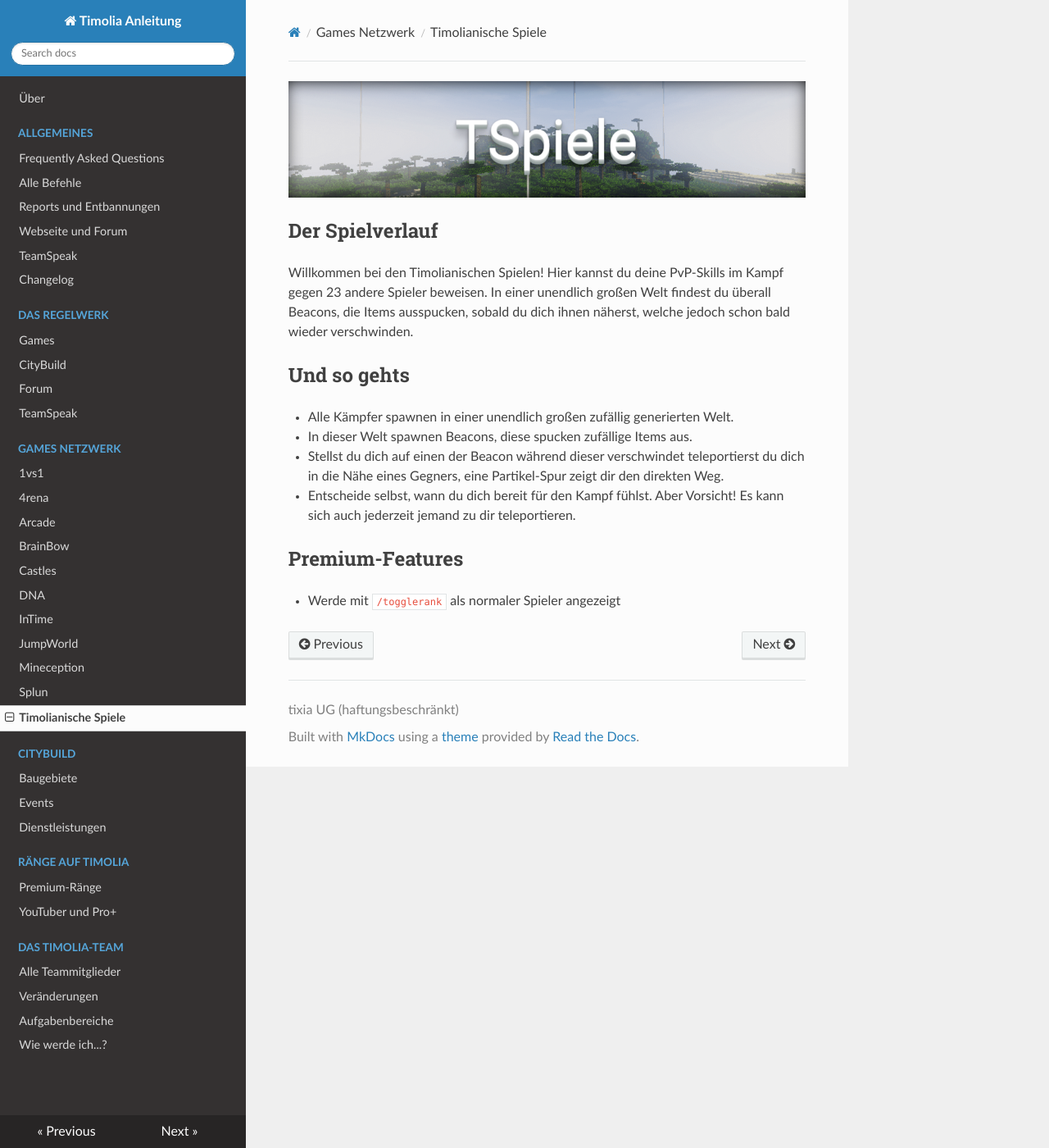
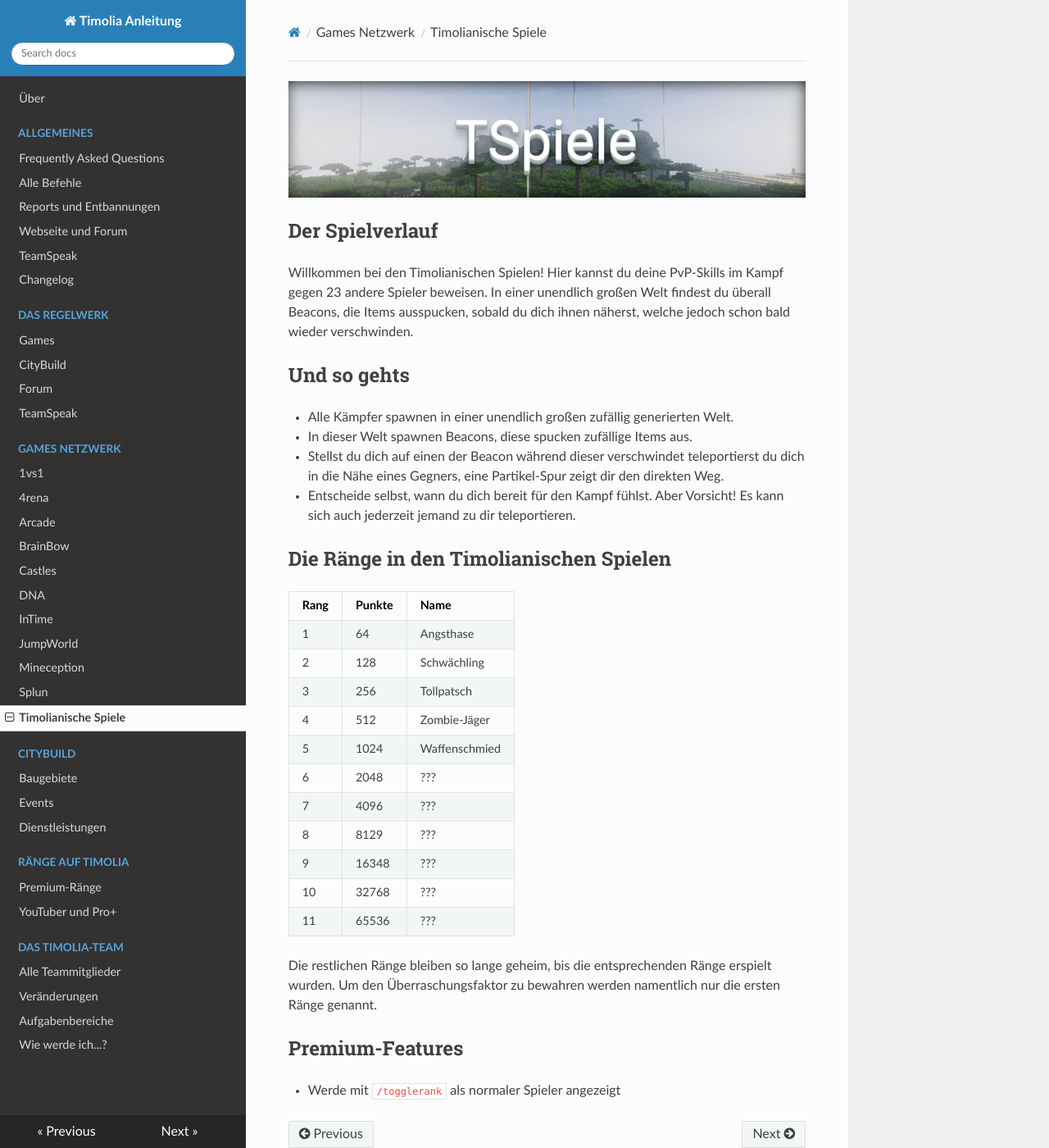
Before and after one commit to TimoliaDE/HowTo, an MkDocs documentation site: the page built from docs/games/tspiele.md, in a window 1280 px wide and 1400 px high. Shown: the whole window at 82% size. Built offline with MkDocs 1.6.1, drawn with Linux system fonts in a browser that asks for light colours; nearby versions of some CDN libraries; old or Windows-style settings are respelled for this version of MkDocs.

Commit message:
Ränge nun auch in TSpiele hinzugefügt

```diff
--- a/docs/games/tspiele.md
+++ b/docs/games/tspiele.md
@@ -10,5 +10,23 @@ Willkommen bei den Timolianischen Spielen! Hier kannst du deine PvP-Skills im Ka
 - Stellst du dich auf einen der Beacon während dieser verschwindet teleportierst du dich in die Nähe eines Gegners, eine Partikel-Spur zeigt dir den direkten Weg.
 - Entscheide selbst, wann du dich bereit für den Kampf fühlst. Aber Vorsicht! Es kann sich auch jederzeit jemand zu dir teleportieren.
 
+## Die Ränge in den Timolianischen Spielen
+
+| Rang | Punkte | Name |
+| ------ | ------ | ------ |
+| 1 | 64 | Angsthase |
+| 2 | 128 | Schwächling |
+| 3 | 256 | Tollpatsch |
+| 4 | 512 | Zombie-Jäger |
+| 5 | 1024 | Waffenschmied |
+| 6 | 2048 | ??? |
+| 7 | 4096 | ??? |
+| 8 | 8129 | ??? |
+| 9 | 16348 | ??? |
+| 10 | 32768 | ??? |
+| 11 | 65536 | ??? |
+
+Die restlichen Ränge bleiben so lange geheim, bis die entsprechenden Ränge erspielt wurden. Um den Überraschungsfaktor zu bewahren werden namentlich nur die ersten Ränge genannt.
+
 ## Premium-Features
 - Werde mit `/togglerank` als normaler Spieler angezeigt
```
